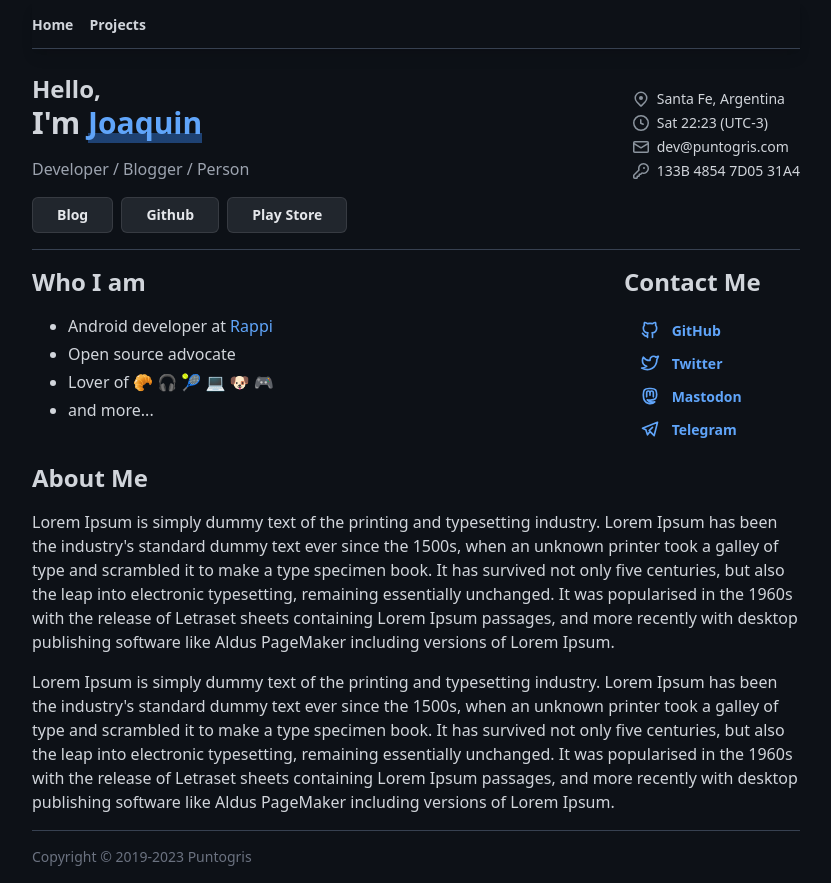
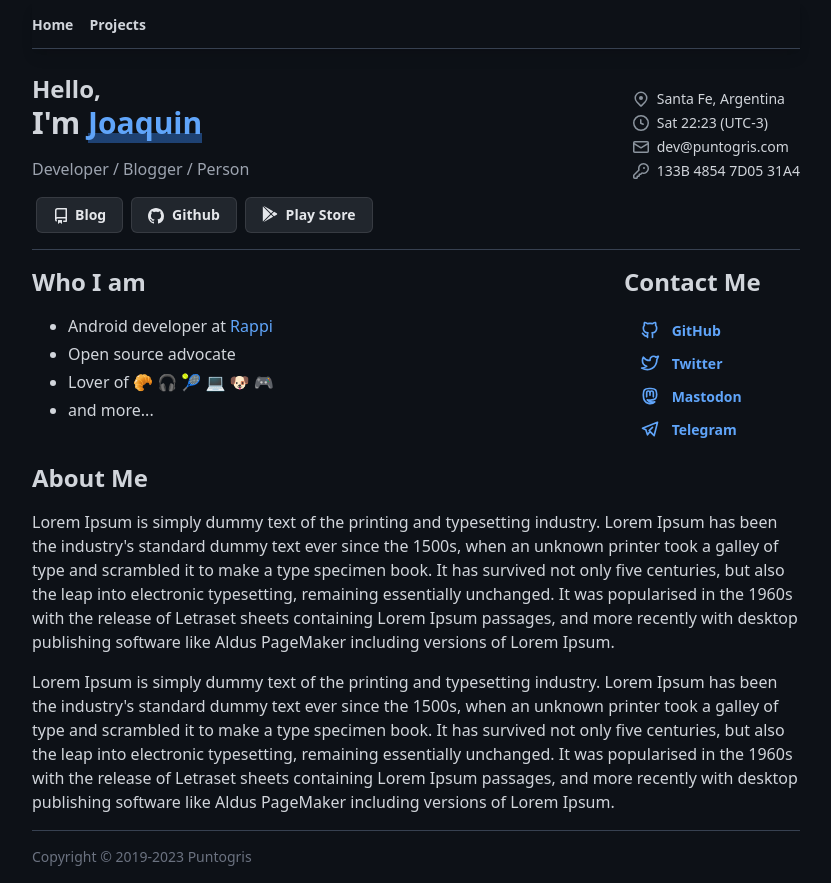
Before and after one commit to puntogris/puntogris-site, an Astro site: page / in a window 1280 px wide. Shown: the whole page, without its empty margins (224-1055 px from the left). Built offline with nearby package versions, Linux system fonts and the light colour scheme; Astro itself is replaced by a stand-in of ours.

Commit message:
added icon to hello button components

```diff
--- a/src/components/Hello.astro
+++ b/src/components/Hello.astro
@@ -22,30 +22,75 @@ import Links from "./Links.astro";
   </div>
 
   <div class="mt-4 md:px-0 px-4">
-    <a href="https://blog.puntogris.com/" target="_blank">
-      <button
-        type="button"
-        class="inline-block px-6 py-2 button_background text-gray-200 font-bold text-sm leading-tight rounded-md hover:bg-white hover:bg-opacity-5 focus:outline-none focus:ring-0 transition duration-150 ease-in-out"
-        >Blog</button
-      >
-    </a>
-    <a href="https://github.com/puntogris" target="_blank">
-      <button
-        type="button"
-        class="inline-block ml-1 px-6 py-2 button_background text-gray-200 font-bold text-sm leading-tight rounded-md hover:bg-white hover:bg-opacity-5 focus:outline-none focus:ring-0 transition duration-150 ease-in-out"
-        >Github</button
-      >
-    </a>
+    <a
+      href="https://github.com/puntogris"
+      target="_blank"
+      class="inline-block ml-1 px-4 py-2 button_background text-gray-200 font-bold text-sm leading-tight rounded-md hover:bg-white hover:bg-opacity-5 focus:outline-none focus:ring-0 transition duration-150 ease-in-out"
+      ><span data-component="leadingIcon" class="Box-sc-1gh2r6s-0 kqWLFK"
+        ><svg
+          aria-hidden="true"
+          focusable="false"
+          role="img"
+          class="octicon octicon-repo"
+          viewBox="0 0 16 16"
+          width="16"
+          height="16"
+          fill="currentColor"
+          style="display:inline-block;user-select:none;vertical-align:text-bottom;overflow:visible"
+          ><path
+            fill-rule="evenodd"
+            d="M2 2.5A2.5 2.5 0 014.5 0h8.75a.75.75 0 01.75.75v12.5a.75.75 0 01-.75.75h-2.5a.75.75 0 110-1.5h1.75v-2h-8a1 1 0 00-.714 1.7.75.75 0 01-1.072 1.05A2.495 2.495 0 012 11.5v-9zm10.5-1V9h-8c-.356 0-.694.074-1 .208V2.5a1 1 0 011-1h8zM5 12.25v3.25a.25.25 0 00.4.2l1.45-1.087a.25.25 0 01.3 0L8.6 15.7a.25.25 0 00.4-.2v-3.25a.25.25 0 00-.25-.25h-3.5a.25.25 0 00-.25.25z"
+          ></path></svg
+        ></span
+      ><span class="ml-1.5">Blog</span></a
+    >
+
+    <a
+      href="https://github.com/puntogris"
+      target="_blank"
+      class="inline-block ml-1 px-4 py-2 button_background text-gray-200 font-bold text-sm leading-tight rounded-md hover:bg-white hover:bg-opacity-5 focus:outline-none focus:ring-0 transition duration-150 ease-in-out"
+      ><span data-component="leadingIcon" class="Box-sc-1gh2r6s-0 kqWLFK">
+        <svg
+          class="mb-0.5"
+          aria-hidden="true"
+          focusable="false"
+          role="img"
+          class="octicon octicon-mark-github"
+          viewBox="0 0 16 16"
+          width="16"
+          height="16"
+          fill="currentColor"
+          style="display:inline-block;user-select:none;vertical-align:text-bottom;overflow:visible"
+          ><path
+            fill-rule="evenodd"
+            d="M8 0C3.58 0 0 3.58 0 8c0 3.54 2.29 6.53 5.47 7.59.4.07.55-.17.55-.38 0-.19-.01-.82-.01-1.49-2.01.37-2.53-.49-2.69-.94-.09-.23-.48-.94-.82-1.13-.28-.15-.68-.52-.01-.53.63-.01 1.08.58 1.23.82.72 1.21 1.87.87 2.33.66.07-.52.28-.87.51-1.07-1.78-.2-3.64-.89-3.64-3.95 0-.87.31-1.59.82-2.15-.08-.2-.36-1.02.08-2.12 0 0 .67-.21 2.2.82.64-.18 1.32-.27 2-.27.68 0 1.36.09 2 .27 1.53-1.04 2.2-.82 2.2-.82.44 1.1.16 1.92.08 2.12.51.56.82 1.27.82 2.15 0 3.07-1.87 3.75-3.65 3.95.29.25.54.73.54 1.48 0 1.07-.01 1.93-.01 2.2 0 .21.15.46.55.38A8.013 8.013 0 0016 8c0-4.42-3.58-8-8-8z"
+          ></path></svg
+        >
+      </span><span class="ml-1">Github</span></a
+    >
+
     <a
       href="https://play.google.com/store/apps/dev?id=9215074992728346327"
       target="_blank"
+      class="inline-block ml-1 px-4 py-2 button_background text-gray-200 font-bold text-sm leading-tight rounded-md hover:bg-white hover:bg-opacity-5 focus:outline-none focus:ring-0 transition duration-150 ease-in-out"
+      ><span data-component="leadingIcon" class="Box-sc-1gh2r6s-0 kqWLFK">
+        <svg
+          class="mb-0.5"
+          aria-hidden="true"
+          focusable="false"
+          role="img"
+          viewBox="0 0 24 24"
+          width="16"
+          fill="currentColor"
+          height="16"
+          style="display:inline-block;user-select:none;vertical-align:text-bottom;overflow:visible"
+          ><path
+            fill-rule="evenodd"
+            d="M22.018 13.298l-3.919 2.218-3.515-3.493 3.543-3.521 3.891 2.202a1.49 1.49 0 0 1 0 2.594zM1.337.924a1.486 1.486 0 0 0-.112.568v21.017c0 .217.045.419.124.6l11.155-11.087L1.337.924zm12.207 10.065l3.258-3.238L3.45.195a1.466 1.466 0 0 0-.946-.179l11.04 10.973zm0 2.067l-11 10.933c.298.036.612-.016.906-.183l13.324-7.54-3.23-3.21z"
+          ></path></svg
+        >
+      </span><span class="ml-1">Play Store</span></a
     >
-      <button
-        type="button"
-        class="inline-block ml-1 px-6 py-2 button_background text-gray-200 font-bold text-sm leading-tight rounded-md hover:bg-white hover:bg-opacity-5 focus:outline-none focus:ring-0 transition duration-150 ease-in-out"
-        >Play Store</button
-      >
-    </a>
   </div>
 </div>
 
```
